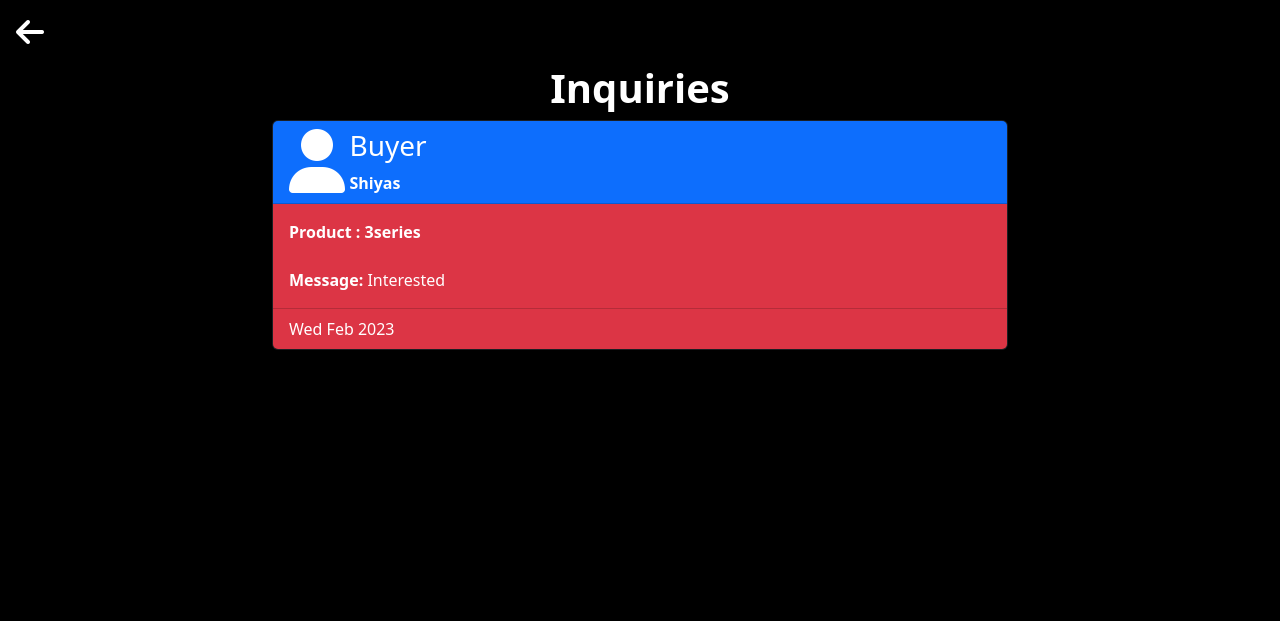
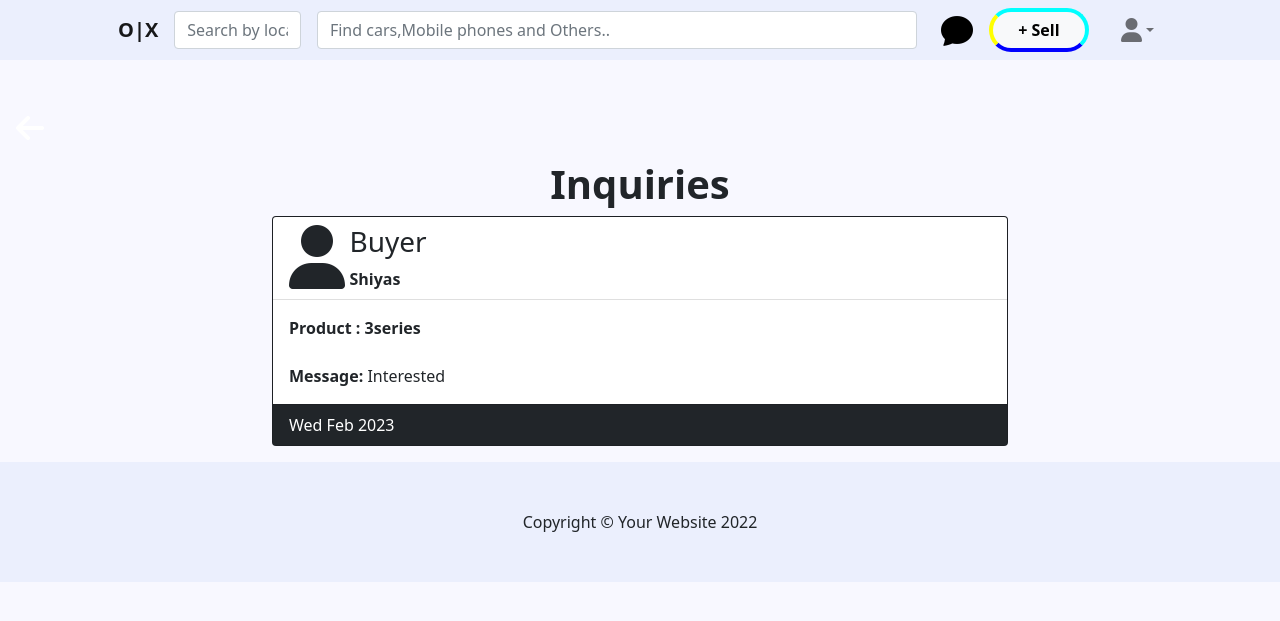
Before and after one commit to sabah4366/olx_clone, a Django app: page /show-notifications in a window 1280 px wide. Shown: the top 621 px of the page. Run offline with Django 4.2, Linux system fonts and the light colour scheme; a user stored in the database is signed in; data comes from the database, SQL or seed files in the repository; both versions use the stored data as it was after the commit; some libraries are stand-ins or nearby versions.

Commit message:
some changes to template and views

```diff
--- a/seller/templates/products/base.html
+++ b/seller/templates/products/base.html
@@ -8,7 +8,7 @@
         <meta name="author" content="" />
         <title>Olx</title>
         <!-- Favicon-->
-        <link rel="icon" type="image/x-icon" href="{%static 'assets/favicon.ico'%}" />
+        <link rel="icon" type="image/x-icon" href="{%static 'assets/download.png'%}" />
         <!-- Bootstrap icons-->
         <link href="https://cdn.jsdelivr.net/npm/bootstrap-icons@1.5.0/font/bootstrap-icons.css" rel="stylesheet" />
         <!-- Core theme CSS (includes Bootstrap)-->
@@ -19,7 +19,7 @@
     <body style="background-color: ghostwhite;">
 
         <!-- Navigation-->
-        <nav class="navbar navbar-expand-lg navbar-light  fixed-top  " style="background-color:#345ceb ;" >
+        <nav class="navbar navbar-expand-lg navbar-light  fixed-top  " style="background-color:#ebeffd ;" >
             <div class="container px-4 px-lg-5">
                 <a class="navbar-brand fw-bold	" href="{% url 'home'%}">O|X</a>
 				<form class="d-flex" role="search" method="GET" action="{% url 'home'%}">
@@ -90,8 +90,8 @@
 
 
         <!-- Footer-->
-        <footer class="py-5 " style="background-color: #345ceb;">
-            <div class="container"><p class="m-0 text-center text-white">Copyright &copy; Your Website 2022</p></div>
+        <footer class="py-5 " style="background-color: #ebeffd;">
+            <div class="container"><p class="m-0 text-center text-dark">Copyright &copy; Your Website 2022</p></div>
         </footer>
         <!-- Bootstrap core JS-->
         <script src="https://cdn.jsdelivr.net/npm/bootstrap@5.1.3/dist/js/bootstrap.bundle.min.js"></script>
--- a/seller/templates/products/login.html
+++ b/seller/templates/products/login.html
@@ -1,9 +1,10 @@
+{% load static%}
 <!DOCTYPE html>
 <html lang="en">
 <head>
   <!-- Design by foolishdeveloper.com -->
-    <title>login Form </title>
-
+    <title>Olx </title>
+    <link rel="icon" type="image/x-icon" href="{%static 'assets/download.png'%}" />
     <link rel="preconnect" href="https://fonts.gstatic.com">
     <link rel="stylesheet" href="https://cdnjs.cloudflare.com/ajax/libs/font-awesome/5.15.4/css/all.min.css">
     <link href="https://fonts.googleapis.com/css2?family=Poppins:wght@300;500;600&display=swap" rel="stylesheet">
--- a/seller/templates/products/notifications.html
+++ b/seller/templates/products/notifications.html
@@ -1,10 +1,12 @@
+{% load static%}
 <!DOCTYPE html>
 <html lang="en">
 <head>
     <meta charset="UTF-8">
     <meta http-equiv="X-UA-Compatible" content="IE=edge">
     <meta name="viewport" content="width=device-width, initial-scale=1.0">
-    <title>Document</title>
+    <link rel="icon" type="image/x-icon" href="{%static 'assets/download.png'%}" />
+    <title>Olx</title>
     <link rel="stylesheet" href="https://cdnjs.cloudflare.com/ajax/libs/font-awesome/6.2.1/css/all.min.css" integrity="sha512-MV7K8+y+gLIBoVD59lQIYicR65iaqukzvf/nwasF0nqhPay5w/9lJmVM2hMDcnK1OnMGCdVK+iQrJ7lzPJQd1w==" crossorigin="anonymous" referrerpolicy="no-referrer" />
     <link href="https://cdn.jsdelivr.net/npm/bootstrap@5.3.0-alpha1/dist/css/bootstrap.min.css" rel="stylesheet" integrity="sha384-GLhlTQ8iRABdZLl6O3oVMWSktQOp6b7In1Zl3/Jr59b6EGGoI1aFkw7cmDA6j6gD" crossorigin="anonymous">
 </head>
--- a/seller/templates/products/register.html
+++ b/seller/templates/products/register.html
@@ -4,7 +4,8 @@
 <html lang="en" dir="ltr">
   <head>
     <meta charset="utf-8">
-    <title>Registration Form </title>
+    <title>Olx</title>
+    <link rel="icon" type="image/x-icon" href="{%static 'assets/download.png'%}" />
     <link rel="stylesheet" href="{%static 'css/loginstyle.css'%}">
     <link href="https://cdn.jsdelivr.net/npm/bootstrap@5.3.0-alpha1/dist/css/bootstrap.min.css" rel="stylesheet" integrity="sha384-GLhlTQ8iRABdZLl6O3oVMWSktQOp6b7In1Zl3/Jr59b6EGGoI1aFkw7cmDA6j6gD" crossorigin="anonymous">
 
--- a/seller/templates/products/show-msg.html
+++ b/seller/templates/products/show-msg.html
@@ -1,20 +1,13 @@
-<!DOCTYPE html>
-<html lang="en">
-<head>
-    <meta charset="UTF-8">
-    <meta http-equiv="X-UA-Compatible" content="IE=edge">
-    <meta name="viewport" content="width=device-width, initial-scale=1.0">
-    <link rel="stylesheet" href="https://cdnjs.cloudflare.com/ajax/libs/font-awesome/6.2.1/css/all.min.css" integrity="sha512-MV7K8+y+gLIBoVD59lQIYicR65iaqukzvf/nwasF0nqhPay5w/9lJmVM2hMDcnK1OnMGCdVK+iQrJ7lzPJQd1w==" crossorigin="anonymous" referrerpolicy="no-referrer" />
-    <link href="https://cdn.jsdelivr.net/npm/bootstrap@5.3.0-alpha1/dist/css/bootstrap.min.css" rel="stylesheet" integrity="sha384-GLhlTQ8iRABdZLl6O3oVMWSktQOp6b7In1Zl3/Jr59b6EGGoI1aFkw7cmDA6j6gD" crossorigin="anonymous">
-    <title>Document</title>
-</head>
-<style>
-</style>
-<body style="background-color: black;">
+{% extends 'products/base.html'%}
+
+{% block body%}
+{% load static %}
+
+<body>
     <a  onclick="history.back()">
         <i class="fa-sharp fa-solid fa-arrow-left text-white fa-2x m-3"></i>
     </a>
-    <h1 class="text-center text-white fw-bold">Inquiries</h1>
+    <h1 class="text-center text-dark fw-bold">Inquiries</h1>
 
     {% for notification in notifications%}
     {% if notification.product.owner == request.user%}
@@ -25,7 +18,7 @@
             <div class="col-2"></div>
             <div class="col-8">
                 <div class="card bg-dark mb-3">
-                    <div class="card-header bg-primary text-white">
+                    <div class="card-header bg-white text-dark">
                         <div class="row">
                             <div class="col-1">
                                 <i class="fa-solid fa-user fa-4x "></i>
@@ -37,7 +30,7 @@
                         </div>
 
                     </div>
-                    <div class="card-body  bg-danger text-white">
+                    <div class="card-body  bg-white text-dark">
                         <strong >Product : </strong><strong> {{notification.product |capfirst}}</strong>
                         <div class="mt-4 ">
                             <strong>Message:</strong><span class="card-title mt-4"> {{notification.description |capfirst}}</span>
@@ -45,7 +38,7 @@
 
 
                     </div>
-                    <div class="card-footer bg-danger text-white">
+                    <div class="card-footer bg-dark text-white">
                       {{notification.created | date:"D M Y"}}
                     </div>
                   </div>
@@ -63,4 +56,6 @@
 
 
 </body>
-</html>
+
+
+{% endblock%}
```
Also changed, not shown: seller/templates/products/category_product_list.html (+10 -1 lines), seller/templates/products/product-list.html (+25 -2 lines), seller/templates/products/profilepage.html (+10 -15 lines), seller/templates/products/userproducts.html (+22 -0 lines), db.sqlite3, seller/static/assets/download.png (added), seller/static/images/noResults.webp (added).
